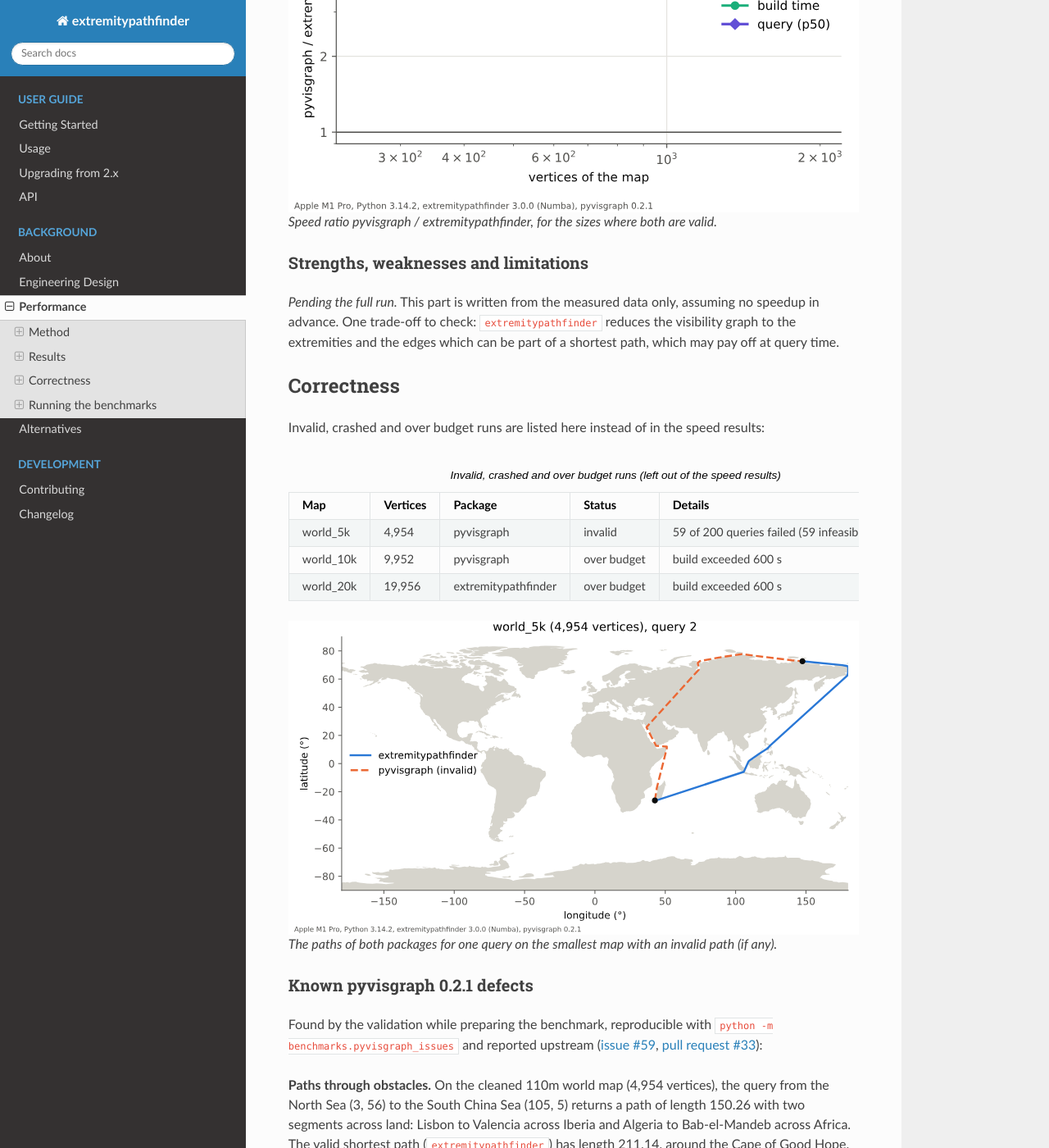
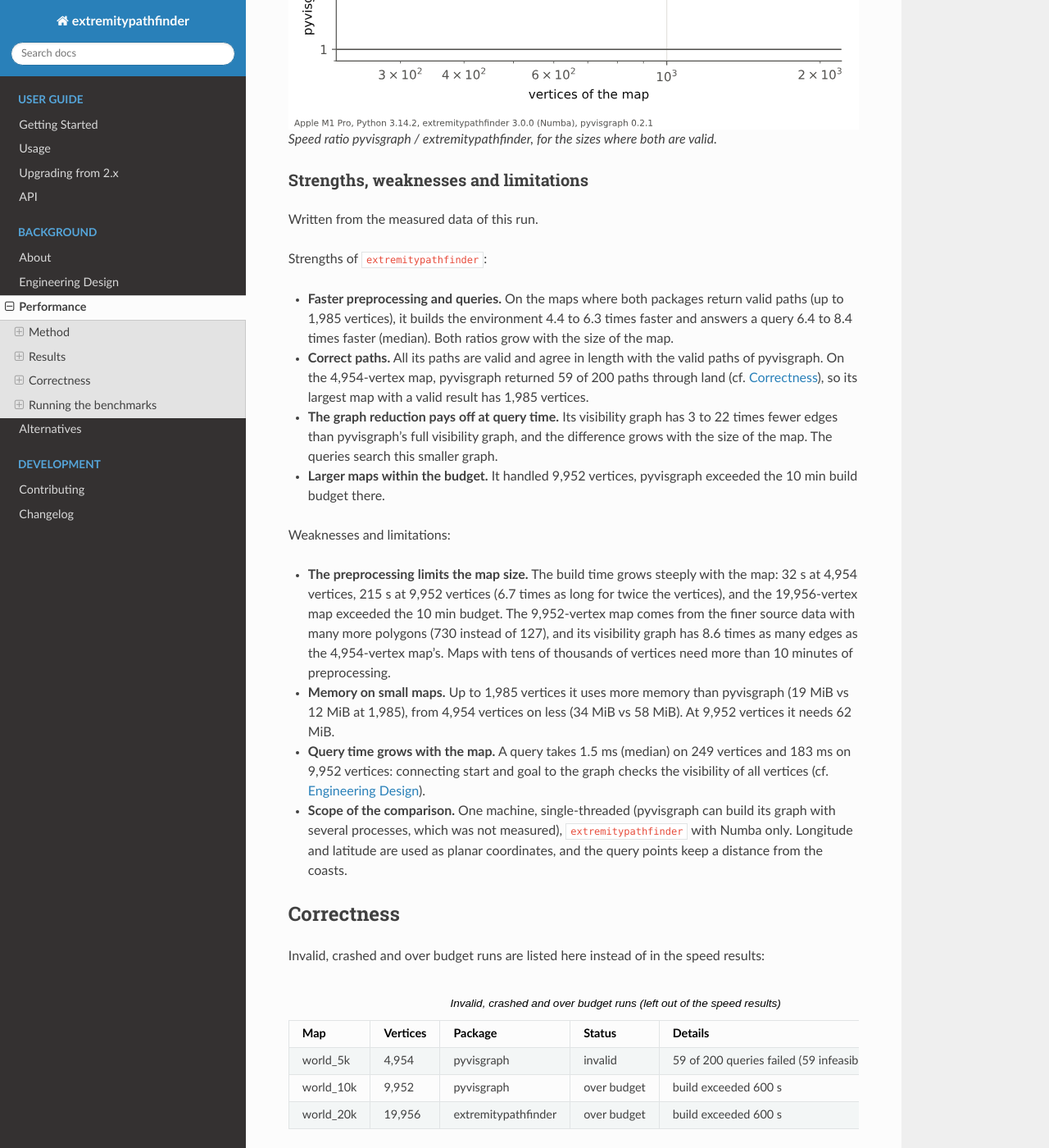
Before and after one commit to jannikmi/extremitypathfinder, a Sphinx documentation site: the page built from docs/7_performance.rst, in a window 1280 px wide and 1400 px high, scrolled down 5205 px. Shown: the whole window at 82% size. Built offline with Sphinx 7.4.7 and the Read the Docs theme 3.1.0, drawn with Linux system fonts in a browser that asks for light colours; some of the changed text lies outside the part shown.

Commit message:
benchmarks: results text from the full run, battery warning, no semaphore warning
- docs: the placeholder warning is replaced by the results of the full run
  (Apple M1 Pro, after #178); strengths, weaknesses and limitations written from
  the measured data; memory claims corrected in the alternatives and the design
  (the smaller graph makes queries fast, the measured memory is not always lower)
- on battery power the run warns more visibly (also without caffeinate), but does
  not refuse to run. The power source stays out of the public docs (raw JSON only)
- pyvisgraph adapter: tqdm gets a thread lock, so a worker killed over the budget
  leaves no named semaphore behind ("leaked semaphore" warning of the resource tracker)
- plan: status implemented

Co-Authored-By: Claude Opus 5.5 <noreply@anthropic.com>
Claude-Session: https://claude.ai/code/session_01XJqV79GBLS3Z9ZiYZUNCh2

```diff
--- a/docs/7_performance.rst
+++ b/docs/7_performance.rst
@@ -6,12 +6,8 @@ This section compares ``extremitypathfinder`` with `pyvisgraph <https://github.c
 the closest alternative (see :ref:`alternatives`), on realistic maps of increasing size.
 Everything is reproducible with one command (see :ref:`running-benchmarks`); the code is in ``benchmarks/``.
 
-.. warning::
-
-   The result tables and figures below are **placeholders**. They were generated by the real benchmark pipeline
-   from a ``--quick`` run (two small maps, 20 queries) on a shared, noisy virtual machine
-   to show the format of the results. They are not representative and must not be cited.
-   The full run on a stated, otherwise idle machine is pending.
+The results below come from one full run on the machine stated in :ref:`benchmark-results`.
+The raw results of that run are in ``benchmarks/results/benchmark.json``.
 
 
 .. _speed-tests:
@@ -129,9 +127,36 @@ Results
 Strengths, weaknesses and limitations
 ~~~~~~~~~~~~~~~~~~~~~~~~~~~~~~~~~~~~~
 
-*Pending the full run.* This part is written from the measured data only, assuming no speedup in advance.
-One trade-off to check: ``extremitypathfinder`` reduces the visibility graph to the extremities and the edges
-which can be part of a shortest path, which may pay off at query time.
+Written from the measured data of this run.
+
+Strengths of ``extremitypathfinder``:
+
+- **Faster preprocessing and queries.** On the maps where both packages return valid paths (up to 1,985 vertices),
+  it builds the environment 4.4 to 6.3 times faster and answers a query 6.4 to 8.4 times faster (median).
+  Both ratios grow with the size of the map.
+- **Correct paths.** All its paths are valid and agree in length with the valid paths of pyvisgraph.
+  On the 4,954-vertex map, pyvisgraph returned 59 of 200 paths through land (cf. :ref:`benchmark-correctness`),
+  so its largest map with a valid result has 1,985 vertices.
+- **The graph reduction pays off at query time.** Its visibility graph has 3 to 22 times fewer edges than
+  pyvisgraph's full visibility graph, and the difference grows with the size of the map.
+  The queries search this smaller graph.
+- **Larger maps within the budget.** It handled 9,952 vertices, pyvisgraph exceeded the 10 min build budget there.
+
+Weaknesses and limitations:
+
+- **The preprocessing limits the map size.** The build time grows steeply with the map:
+  32 s at 4,954 vertices, 215 s at 9,952 vertices (6.7 times as long for twice the vertices),
+  and the 19,956-vertex map exceeded the 10 min budget.
+  The 9,952-vertex map comes from the finer source data with many more polygons (730 instead of 127),
+  and its visibility graph has 8.6 times as many edges as the 4,954-vertex map's.
+  Maps with tens of thousands of vertices need more than 10 minutes of preprocessing.
+- **Memory on small maps.** Up to 1,985 vertices it uses more memory than pyvisgraph (19 MiB vs 12 MiB at 1,985),
+  from 4,954 vertices on less (34 MiB vs 58 MiB). At 9,952 vertices it needs 62 MiB.
+- **Query time grows with the map.** A query takes 1.5 ms (median) on 249 vertices and 183 ms on 9,952 vertices:
+  connecting start and goal to the graph checks the visibility of all vertices (cf. :ref:`design`).
+- **Scope of the comparison.** One machine, single-threaded (pyvisgraph can build its graph with several processes,
+  which was not measured), ``extremitypathfinder`` with Numba only. Longitude and latitude are used as
+  planar coordinates, and the query points keep a distance from the coasts.
 
 
 .. _benchmark-correctness:
@@ -241,7 +266,8 @@ Full run on a laptop
 ~~~~~~~~~~~~~~~~~~~~
 
 1. Connect the power adapter, close other applications and keep the lid open
-   (a closed MacBook sleeps without an external display).
+   (a closed MacBook sleeps without an external display). On battery power the run warns
+   (laptops may throttle on battery).
 2. Check the machine: ``uv run --all-extras --group benchmark python -m benchmarks.run --preflight``.
    It checks that Numba is active, that the peak memory measurement is correct on this machine
    and the power source, and it downloads the data and generates the maps (minutes, cached).
--- a/docs/8_design.rst
+++ b/docs/8_design.rst
@@ -22,7 +22,7 @@ Goals
 - **Fast repeated queries**: the environment is static. Expensive work is done once when the environment is created,
   so that many queries (start, goal) can be answered quickly afterwards.
 - **Small graphs**: only extremities become graph nodes, and the graph is reduced further without losing optimality
-  (cf. `Visibility graph reduction`_). A small graph makes the queries fast and keeps the memory low.
+  (cf. `Visibility graph reduction`_). A small graph makes the queries fast.
 - **Well defined behaviour at the edge cases**: touching obstacles, points on edges and collinear vertices
   are handled by one consistent set of rules (cf. :ref:`touching`), not by special cases spread over the code.
 - **Few dependencies**: ``numpy`` and ``networkx`` only. ``numba`` is an optional accelerator, the package
--- a/docs/9_alternatives.rst
+++ b/docs/9_alternatives.rst
@@ -42,8 +42,8 @@ Other packages
     Obstacles are polygons in the unbounded plane (no boundary polygon).
     Differences to this package:
 
-    - this package only keeps the extremities (convex vertices) and the edges which can be part of a shortest path,
-      a much smaller graph (time and memory)
+    - this package only keeps the extremities (convex vertices) and the edges which can be part of a shortest path:
+      a much smaller graph and faster queries (cf. :ref:`speed-tests`)
     - A* search with the euclidean distance as heuristic instead of Dijkstra's algorithm
     - boundary polygon, touching and intersecting polygons and grids with blocked cells as input
     - this package does not support parallel graph construction (so far)
```
Also changed, not shown: other parts of docs/7_performance.rst (+2 -0 lines), benchmarks/PLAN.md (+3 -3 lines), 3 other files.
